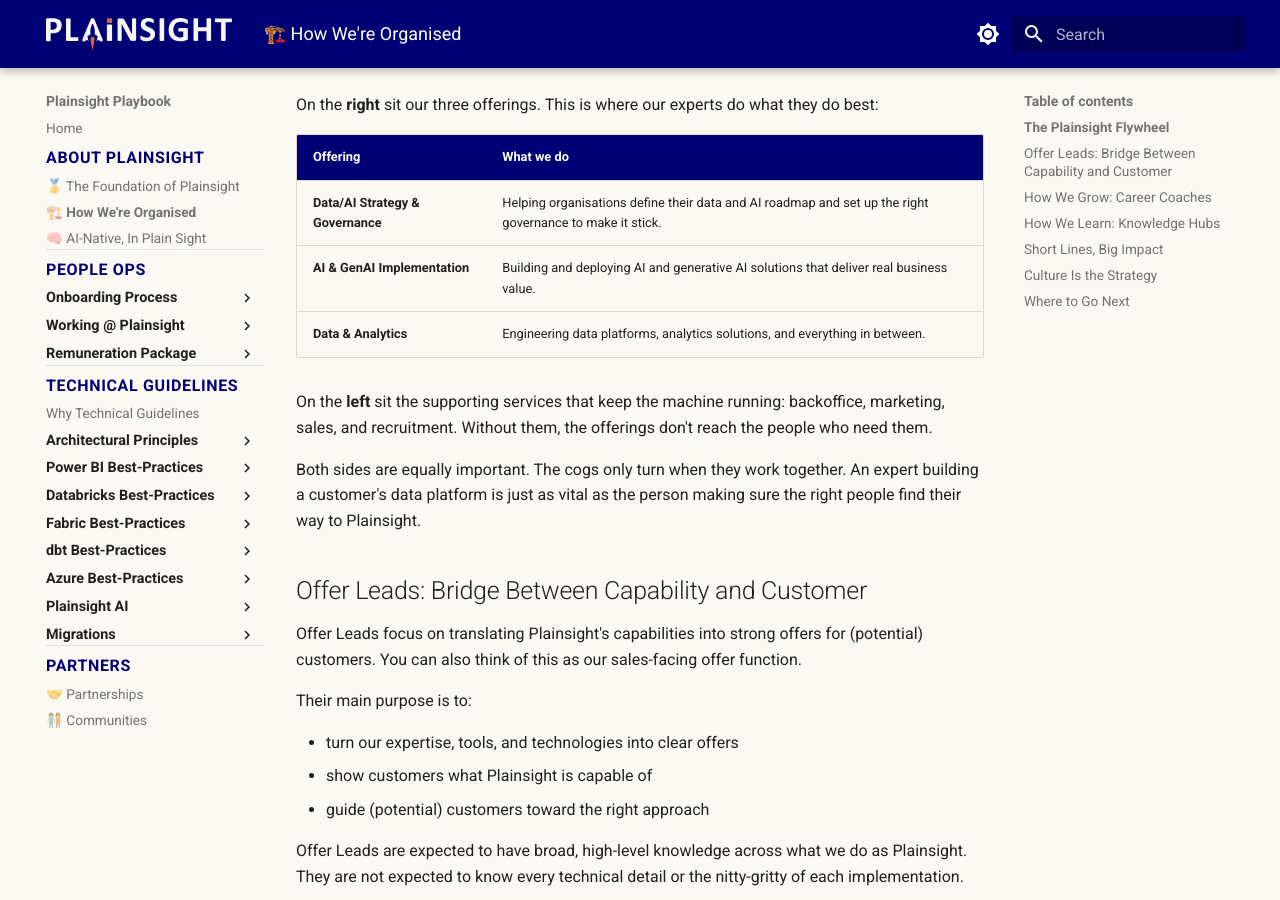
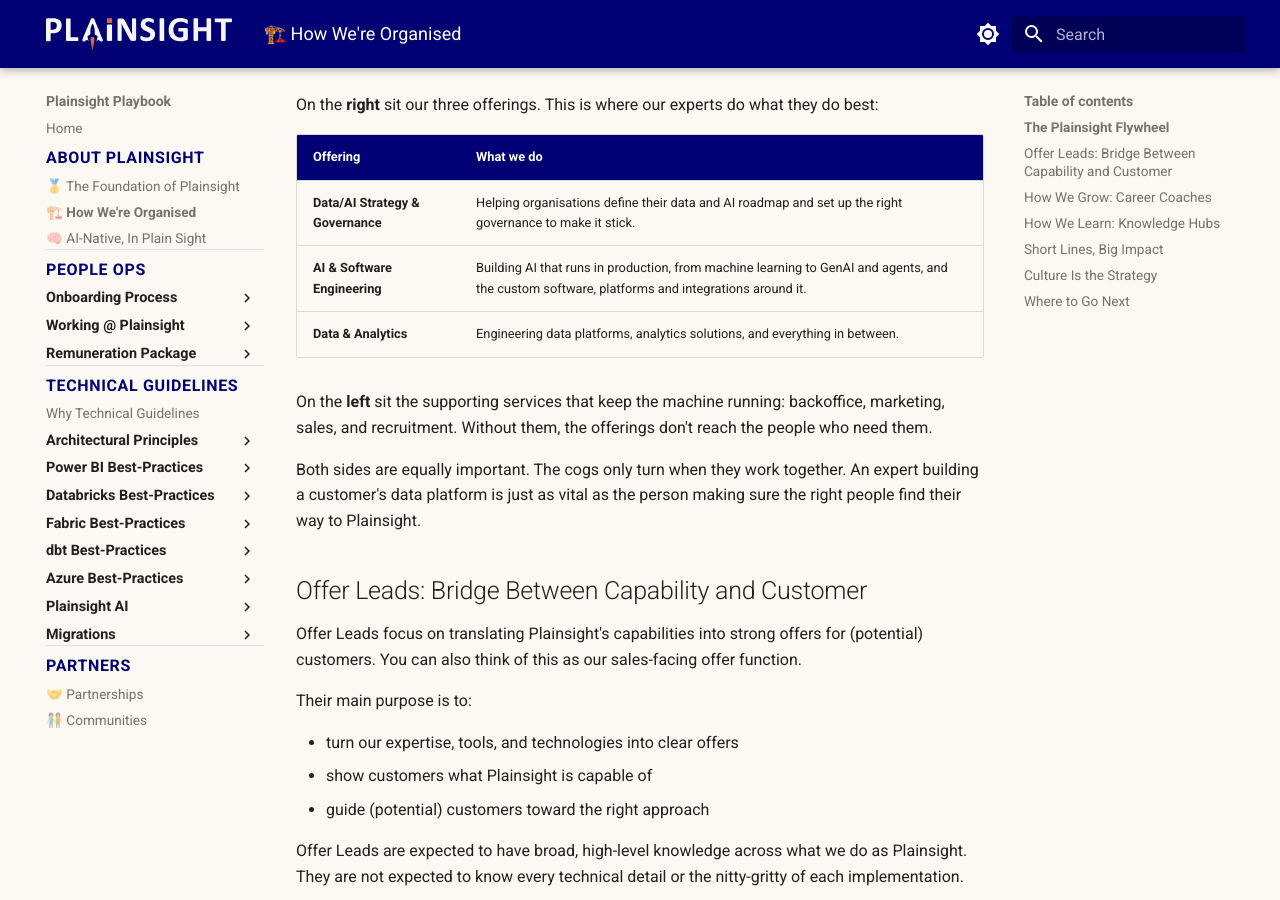
Before and after one commit to PlainsightPro/Vision-Playbook, an MkDocs documentation site: the page built from docs/about-plainsight/how-were-organised.md, in a window 1280 px wide and 900 px high, scrolled down 820 px. Built offline with MkDocs 1.6.1 and Material for MkDocs 9.7.7, drawn with Linux system fonts in a browser that asks for light colours; some of the changed text lies outside the part shown.

Commit message:
Rename AI & GenAI offering to AI & Software Engineering (#69)
Matches the website, where Build covers data & analytics, AI and software
engineering. Updated in the offerings table, the Offer Leads diagram and
the organisation image (new heading, a Custom Software chip, and the
"Goverance" typo fixed). Also drops a style line for a node that does not
exist in the diagram and aligns a link title with the nav.


Claude-Session: https://claude.ai/code/session_012hC2uNVGY3SwfwoCYvpLCx

Co-authored-by: Bo Vande Sompele <bo.vandesompele@plainsight.pro>
Co-authored-by: Claude Opus 5.5 <noreply@anthropic.com>

```diff
--- a/docs/about-plainsight/how-were-organised.md
+++ b/docs/about-plainsight/how-were-organised.md
@@ -20,7 +20,7 @@ On the **right** sit our three offerings. This is where our experts do what they
 | Offering | What we do |
 |---|---|
 | **Data/AI Strategy & Governance** | Helping organisations define their data and AI roadmap and set up the right governance to make it stick. |
-| **AI & GenAI Implementation** | Building and deploying AI and generative AI solutions that deliver real business value. |
+| **AI & Software Engineering** | Building AI that runs in production, from machine learning to GenAI and agents, and the custom software, platforms and integrations around it. |
 | **Data & Analytics** | Engineering data platforms, analytics solutions, and everything in between. |
 
 On the **left** sit the supporting services that keep the machine running: backoffice, marketing, sales, and recruitment. Without them, the offerings don't reach the people who need them.
@@ -46,7 +46,7 @@ Consultants are not split into fixed "one consultant per offer" boxes. A consult
 
 flowchart TB
   subgraph TOP[Offer Leads]
-    O1[AI & GenAI Implementation]
+    O1[AI & Software Engineering]
     O2[Data/AI Strategy & Governance]
     O3[Data & Analytics]
   end
```
Also changed, not shown: other parts of docs/about-plainsight/how-were-organised.md (+1 -2 lines), docs/images/Organisation structure.png.
